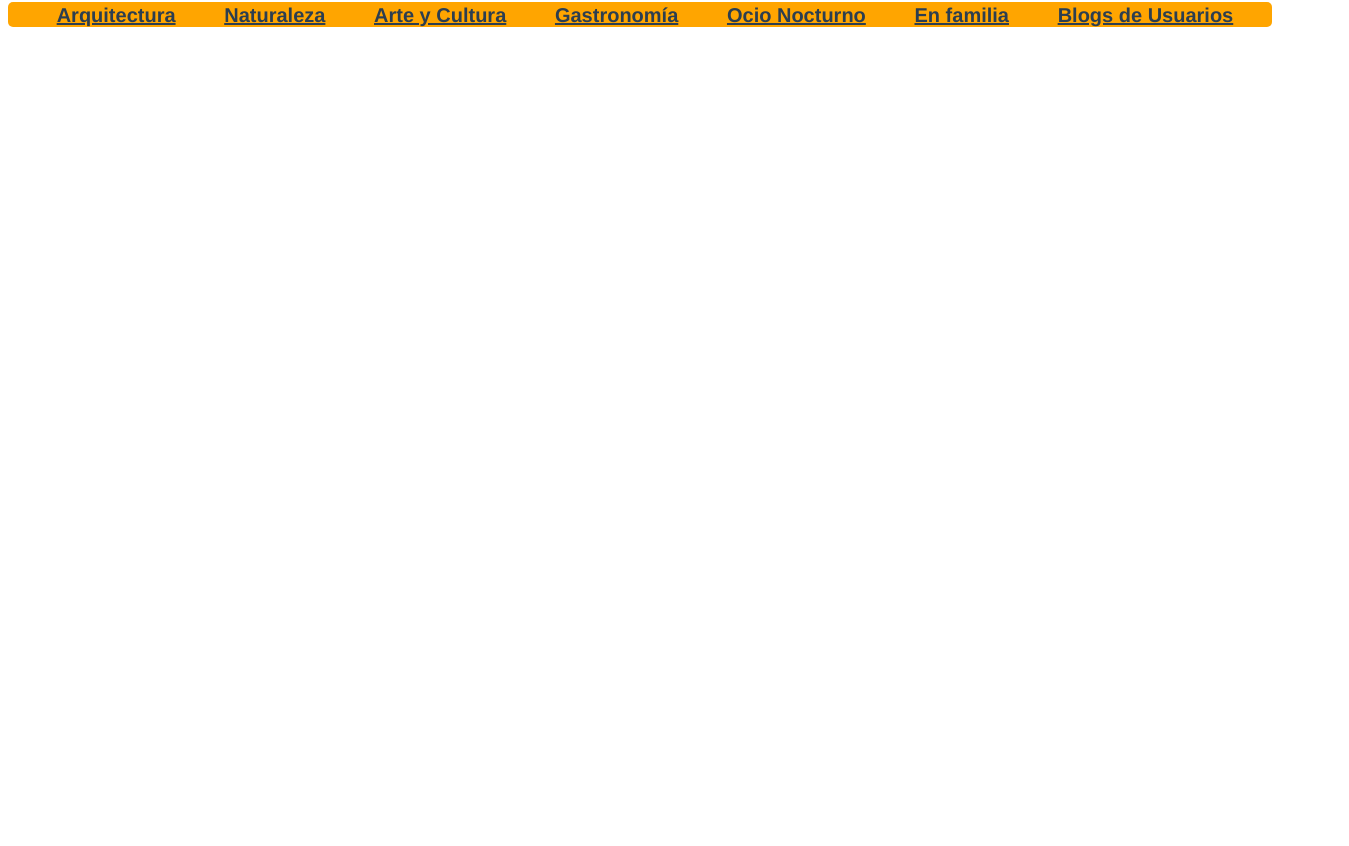
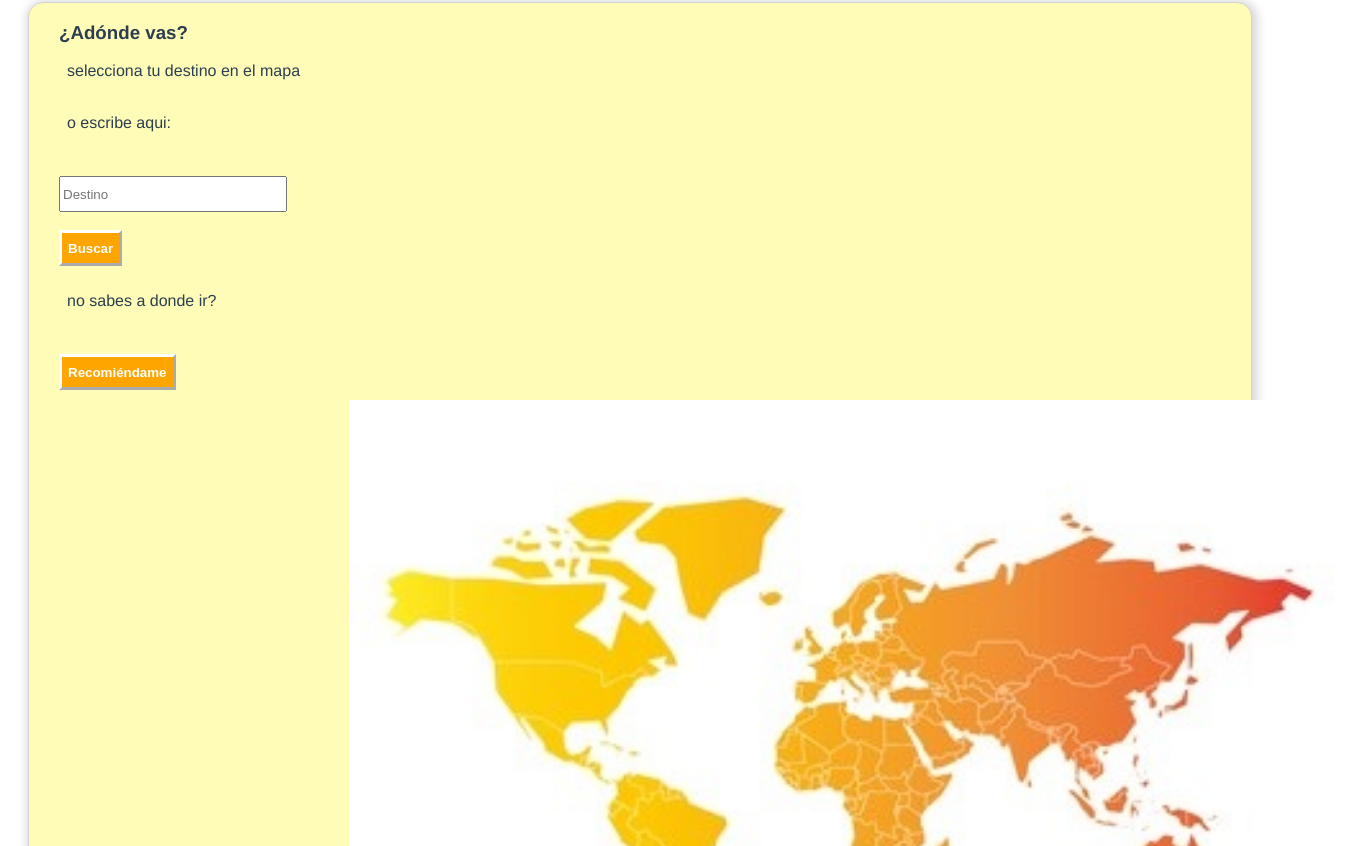
Before and after one commit to ivanmansilla/TripExperience.com, a Vue app: page /#/ in a window 1280 px wide. Shown: the part 94-940 px from the top of the page, 1349 px wide, since content can reach past the window. Before the commit the page ends 800 px from the top, so only its background shows below. Built offline with nearby package versions, Linux system fonts and the light colour scheme.

Commit message:
NavBar component added, DestinationSearch component added, LandingView updated

```diff
--- /dev/null
+++ b/src/components/DestinationSearch.vue
@@ -0,0 +1,89 @@
+<template>
+  <div class="container-card">
+    <div class="row">
+      <div class="text-column">
+        <h3 class="title">¿Adónde vas?</h3>
+        <body>
+          selecciona tu destino en el mapa
+        </body>
+        <br />
+        <body>
+          o escribe aqui:
+        </body>
+        <br />
+        <br />
+        <input
+          type="text"
+          class="form-control"
+          id="inputDestination"
+          placeholder="Destino"
+        />
+        <br />
+        <br />
+        <button id="destinationSearchBtn" type="submit" class="btn btn-primary">
+          Buscar
+        </button>
+        <br />
+        <br />
+        <body>
+          no sabes a donde ir?
+        </body>
+        <br />
+        <br />
+        <button id="destinationSearchBtn" type="submit" class="btn btn-primary">
+          Recomiéndame
+        </button>
+      </div>
+      <div class="column">
+        <img class="world-Map" src="../assets/world_map.jpeg" />
+      </div>
+    </div>
+  </div>
+</template>
+<script>
+export default {
+  name: "destinationPage",
+};
+</script>
+<style>
+.container-card {
+  height: auto;
+  justify-content: first baseline;
+  display: flex;
+  border: 1px solid lightgray;
+  box-shadow: 2px 2px 8px 4px #d3d3d3d1;
+  border-radius: 15px;
+  width: auto;
+  margin-left: 20px;
+  margin-right: 20px;
+  background-color: #fffcb7;
+}
+.text-column {
+  padding-left: 30px;
+  float: left;
+  text-align: left;
+}
+.column {
+  float: left;
+  padding-left: 20px;
+}
+.world-Map {
+  padding-top: 10px;
+  border-radius: 15px;
+  padding-left: 300px;
+  width: 1000px;
+}
+#inputDestination {
+  width: 220px;
+  height: 30px;
+}
+
+#destinationSearchBtn {
+  height: 36px;
+  background-color: orange;
+  color: white;
+  font-weight: bold;
+  border-color: white;
+  border-width: 3px;
+}
+</style>
--- a/src/components/PageHeader.vue
+++ b/src/components/PageHeader.vue
@@ -17,17 +17,6 @@
       Registrarse
     </button>
   </ul>
-  <nav id="NavBar">
-    <router-link id="NavBarItem" to="/arquitectura">Arquitectura</router-link>
-    <router-link id="NavBarItem" to="/naturaleza">Naturaleza</router-link>
-    <router-link id="NavBarItem" to="/arte_cultura">Arte y Cultura</router-link>
-    <router-link id="NavBarItem" to="/gastronomia">Gastronomía</router-link>
-    <router-link id="NavBarItem" to="/ocio_nocturno">Ocio Nocturno</router-link>
-    <router-link id="NavBarItem" to="/familia">En familia</router-link>
-    <router-link id="NavBarItem" to="/user_blogs"
-      >Blogs de Usuarios</router-link
-    >
-  </nav>
   <router-view />
 </template>
 
@@ -53,26 +42,6 @@ export default {};
 .headerItem a:hover {
   color: orangered;
 }
-#NavBar {
-  display: flex;
-  justify-content: space-evenly;
-  border-radius: 5px;
-  list-style-type: none;
-  margin: 0;
-  padding: 0;
-  background-color: orange;
-}
-#NavBar a.router-link-exact-active {
-  color: orangered;
-}
-#NavBarItem {
-  display: flex;
-  justify-content: space-between;
-  padding-top: 2px;
-  float: left;
-  font-size: 20px;
-  padding-left: 10px;
-}
 #LanguageSelection {
   height: 25px;
   color: orange;
--- a/src/router/index.js
+++ b/src/router/index.js
@@ -1,17 +1,18 @@
 import { createRouter, createWebHashHistory } from "vue-router";
 import HomeView from "../views/HomeView.vue";
 import AboutView from "../views/AboutView.vue";
+import LandingView from "../views/LandingView";
 
 const routes = [
   {
     path: "/",
     name: "home",
-    component: HomeView,
+    component: LandingView,
   },
   {
     path: "/arquitectura",
     name: "arquitectura",
-    component: AboutView,
+    component: HomeView,
   },
   {
     path: "/naturaleza",
--- a/src/views/LandingView.vue
+++ b/src/views/LandingView.vue
@@ -1,13 +1,16 @@
 <template>
-
+  <DestinationSearch />
 </template>
 
 <script>
+import DestinationSearch from "@/components/DestinationSearch.vue";
+
 export default {
-
-}
+  name: "LandingView",
+  components: {
+    DestinationSearch,
+  },
+};
 </script>
 
-<style>
-
-</style>
+<style></style>
```
Also changed, not shown: src/components/NavBar.vue (added, +40 -0 lines), src/assets/logo.png (deleted), src/assets/world_map.jpeg (added).
